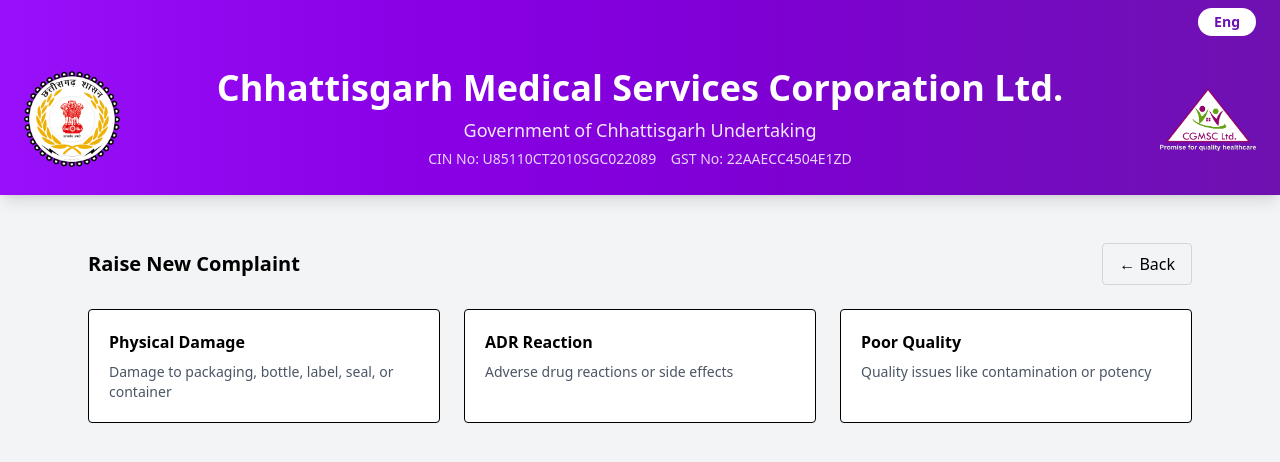
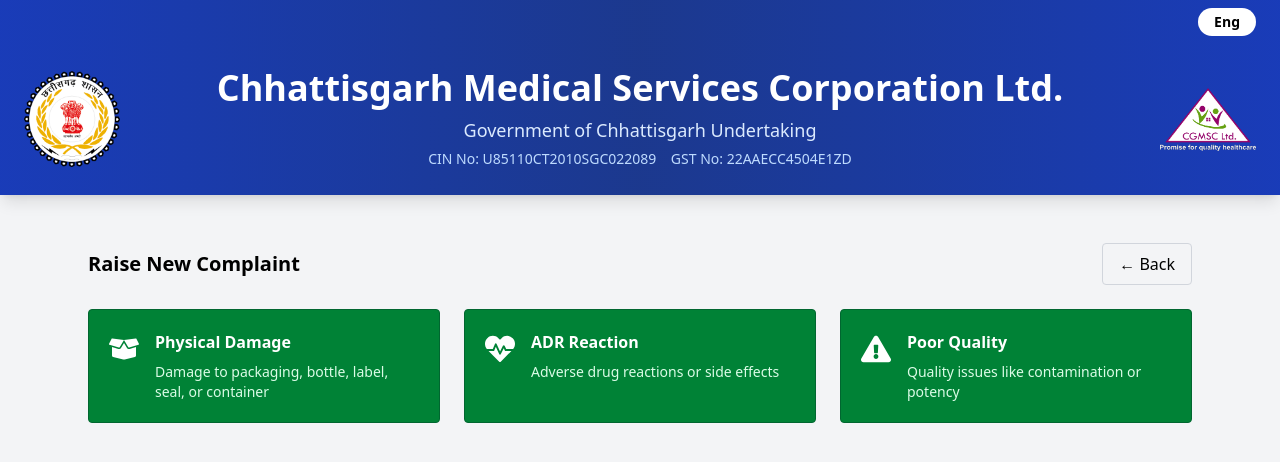
Before and after one commit to Ritu-Bisen/grievance, a React app in the folder frontend/: page /complaint/select-type in a window 1280 px wide. Shown: the top 462 px of the page. Built offline with nearby package versions, Linux system fonts and the light colour scheme; the HTML template or start-up script is replaced by a standard one.

Commit message:
ui updated

```diff
--- a/frontend/package.json
+++ b/frontend/package.json
@@ -14,6 +14,7 @@
     "axios": "^1.13.2",
     "react": "^19.2.0",
     "react-dom": "^19.2.0",
+    "react-icons": "^5.5.0",
     "react-router-dom": "^7.12.0",
     "sonner": "^2.0.7"
   },
--- a/frontend/src/components/GovHeader.jsx
+++ b/frontend/src/components/GovHeader.jsx
@@ -1,10 +1,10 @@
 export default function GovHeader({ title, subtitle, children }) {
   return (
-    <header className="bg-gradient-to-r from-purple-600 via-purple-700 to-purple-800 shadow-lg mb-6">
+    <header className="bg-gradient-to-r from-blue-800 via-blue-900 to-blue-800 shadow-lg mb-6">
       {/* Top Bar with Language Selector */}
       <div className=" py-2">
         <div className="max-w-7xl mx-auto px-4 sm:px-6 flex justify-end">
-          <button className="bg-white text-purple-800 px-4 py-1 rounded-full text-sm font-semibold hover:bg-gray-100 transition-colors">
+          <button className="bg-white text-blue-1000 px-4 py-1 rounded-full text-sm font-semibold hover:bg-gray-100 transition-colors">
             Eng
           </button>
         </div>
@@ -27,10 +27,10 @@
             <h1 className="text-xl sm:text-2xl lg:text-3xl xl:text-4xl font-bold text-white mb-1 sm:mb-2">
               {title || 'Chhattisgarh Medical Services Corporation Ltd.'}
             </h1>
-            <p className="text-sm sm:text-base lg:text-lg text-purple-100 mb-1">
+            <p className="text-sm sm:text-base lg:text-lg text-blue-100 mb-1">
               {subtitle || 'Government of Chhattisgarh Undertaking'}
             </p>
-            <p className="text-xs sm:text-sm text-purple-200 leading-relaxed">
+            <p className="text-xs sm:text-sm text-blue-200 leading-relaxed">
               CIN No: U85110CT2010SGC022089 &nbsp;&nbsp; GST No: 22AAECC4504E1ZD
             </p>
           </div>
--- a/frontend/src/pages/client/ComplaintTypeSelection.jsx
+++ b/frontend/src/pages/client/ComplaintTypeSelection.jsx
@@ -2,6 +2,9 @@
 import { useNavigate } from "react-router-dom";
 import axios from "axios";
 import GovHeader from "../../components/GovHeader";
+
+/* 🔹 ICONS */
+import { FaBoxOpen, FaHeartbeat, FaExclamationTriangle } from "react-icons/fa";
 
 /* ---------------- MOCK DATA (TEMP) ---------------- */
 
@@ -94,16 +97,19 @@
           <TypeCard
             title="Physical Damage"
             description="Damage to packaging, bottle, label, seal, or container"
+            icon={FaBoxOpen}
             onClick={() => setSelectedType("PHYSICAL")}
           />
           <TypeCard
             title="ADR Reaction"
             description="Adverse drug reactions or side effects"
+            icon={FaHeartbeat}
             onClick={() => setSelectedType("ADR")}
           />
           <TypeCard
             title="Poor Quality"
             description="Quality issues like contamination or potency"
+            icon={FaExclamationTriangle}
             onClick={() => setSelectedType("QUALITY")}
           />
         </div>
@@ -139,16 +145,33 @@
   );
 }
 
-/* ---------------- TYPE CARD ---------------- */
+/* ---------------- TYPE CARD (COLOR + ICONS) ---------------- */
 
-function TypeCard({ title, description, onClick }) {
+function TypeCard({ title, description, onClick, icon: Icon }) {
   return (
     <div
       onClick={onClick}
-      className="bg-white border rounded p-5 cursor-pointer hover:shadow-md transition"
+      className="
+        bg-green-700
+        border border-green-800
+        rounded
+        p-5
+        cursor-pointer
+        hover:bg-green-800
+        hover:shadow-md
+        transition
+        text-white
+        flex gap-4
+      "
     >
+      <div className="text-3xl  mt-1">
+        <Icon />
+      </div>
+
+      <div>
         <h3 className="font-semibold mb-2">{title}</h3>
-      <p className="text-sm text-gray-600">{description}</p>
+        <p className="text-sm text-green-100">{description}</p>
+      </div>
     </div>
   );
 }
@@ -190,7 +213,15 @@
 
   const handleSubmit = async () => {
     try {
-      if (!facility || !item || !batch || !category || !qty || !description.trim()||documents.length === 0) {
+      if (
+        !facility ||
+        !item ||
+        !batch ||
+        !category ||
+        !qty ||
+        !description.trim() ||
+        documents.length === 0
+      ) {
         alert("Please fill all mandatory fields");
         return;
       }
@@ -219,13 +250,9 @@
         { headers: { "Content-Type": "multipart/form-data" } }
       );
 
-// 🔹 get complaint code returned by backend
       const complaintCode = res.data.complaint_code;
-
-// 🔹 redirect to Dispatch Sample page
       alert("Complaint submitted successfully");
       navigate(`/complaint/dispatch/${complaintCode}`);
-
     } catch (err) {
       console.error(err);
       alert("Failed to submit complaint");
@@ -341,7 +368,10 @@
         </Section>
 
         <Section title="Upload Supporting Documents">
-          <input type="file" multiple  onChange={handleFileChange}
+          <input
+            type="file"
+            multiple
+            onChange={handleFileChange}
             className="
               file:bg-orange-500
               file:text-white
@@ -351,7 +381,8 @@
               file:border-0
               hover:file:bg-orange-600
               cursor-pointer
-  "/>
+            "
+          />
         </Section>
 
         <div className="text-right">
--- a/frontend/src/pages/client/ComplaintUserDashboard.jsx
+++ b/frontend/src/pages/client/ComplaintUserDashboard.jsx
@@ -20,9 +20,6 @@
   // Complaint ID dropdown
   const [showDropdown, setShowDropdown] = useState(false);
   const [filteredIds, setFilteredIds] = useState([]);
-
-  // Show / Hide complaints (ADDED)
-  const [showComplaints, setShowComplaints] = useState(true);
 
   /* ---------------- LOAD DATA ---------------- */
 
@@ -48,7 +45,7 @@
     loadDashboard();
   }, []);
 
-  /* ---------------- CLEAR FILTERS ---------------- */
+  /* ---------------- CLEAR FILTERS (ADDED) ---------------- */
 
   const clearFilters = () => {
     setComplaintCode("");
@@ -58,6 +55,7 @@
     setShowDropdown(false);
     setFilteredIds([]);
 
+    // reload full dashboard (no filters)
     axios
       .get("http://localhost:5000/api/grievance/complaint-user/dashboard")
       .then((res) => {
@@ -179,16 +177,8 @@
             </div>
           </div>
 
-          {/* BUTTONS */}
+          {/* APPLY + CLEAR FILTERS (UPDATED UI, NOTHING REMOVED) */}
           <div className="flex justify-end gap-3 mt-4">
-            {/* SHOW / HIDE BUTTON (ADDED) */}
-            <button
-              onClick={() => setShowComplaints((prev) => !prev)}
-              className="bg-orange-500 text-white px-6 py-2 rounded hover:bg-orange-600"
-            >
-              {showComplaints ? "Hide Complaints" : "Show Complaints"}
-            </button>
-
             <button
               onClick={clearFilters}
               className="bg-orange-500 text-white px-6 py-2 rounded hover:bg-orange-600"
@@ -208,8 +198,7 @@
           </div>
         </div>
 
-        {/* TABLE (CONDITIONALLY SHOWN) */}
-        {showComplaints && (
+        {/* TABLE */}
         <div className="bg-white border rounded overflow-x-auto">
           <table className="w-full text-sm">
             <thead className="bg-orange-500 text-white">
@@ -264,7 +253,6 @@
             </tbody>
           </table>
         </div>
-        )}
 
       </div>
     </div>
```
Also changed, not shown: 1 other file (tests, documents, lock files or other folders). Lines whose indentation alone changed are shown as unchanged.
